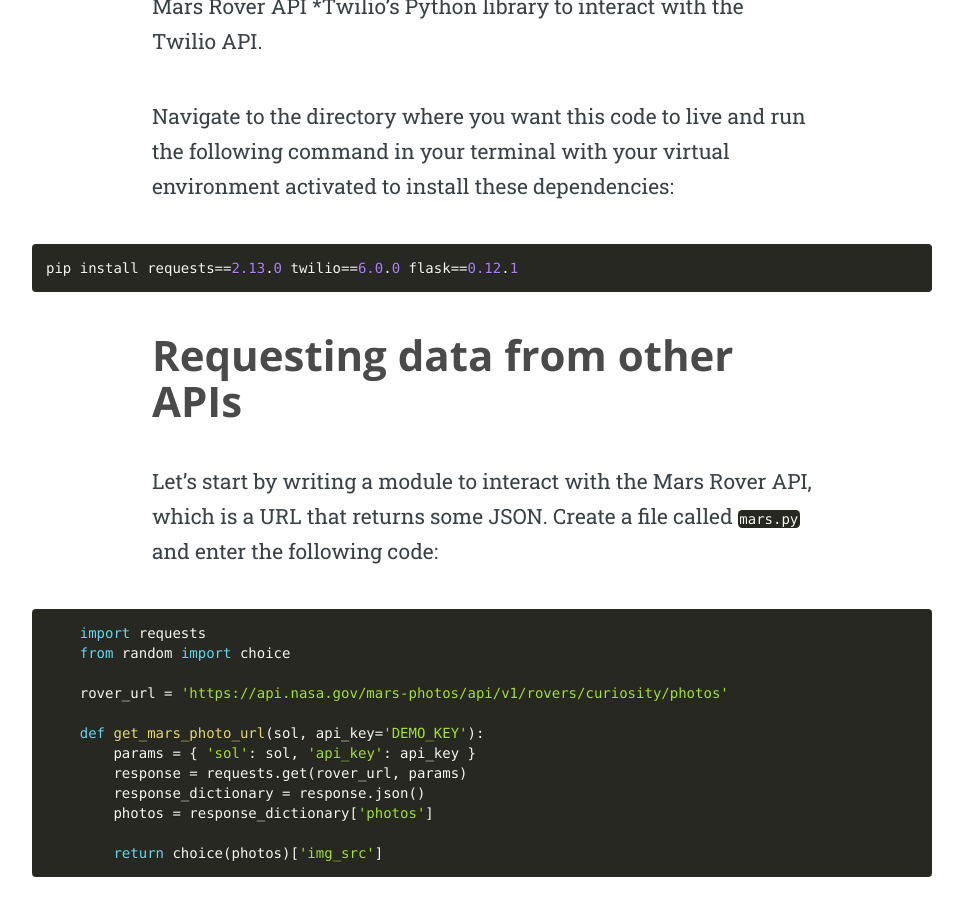
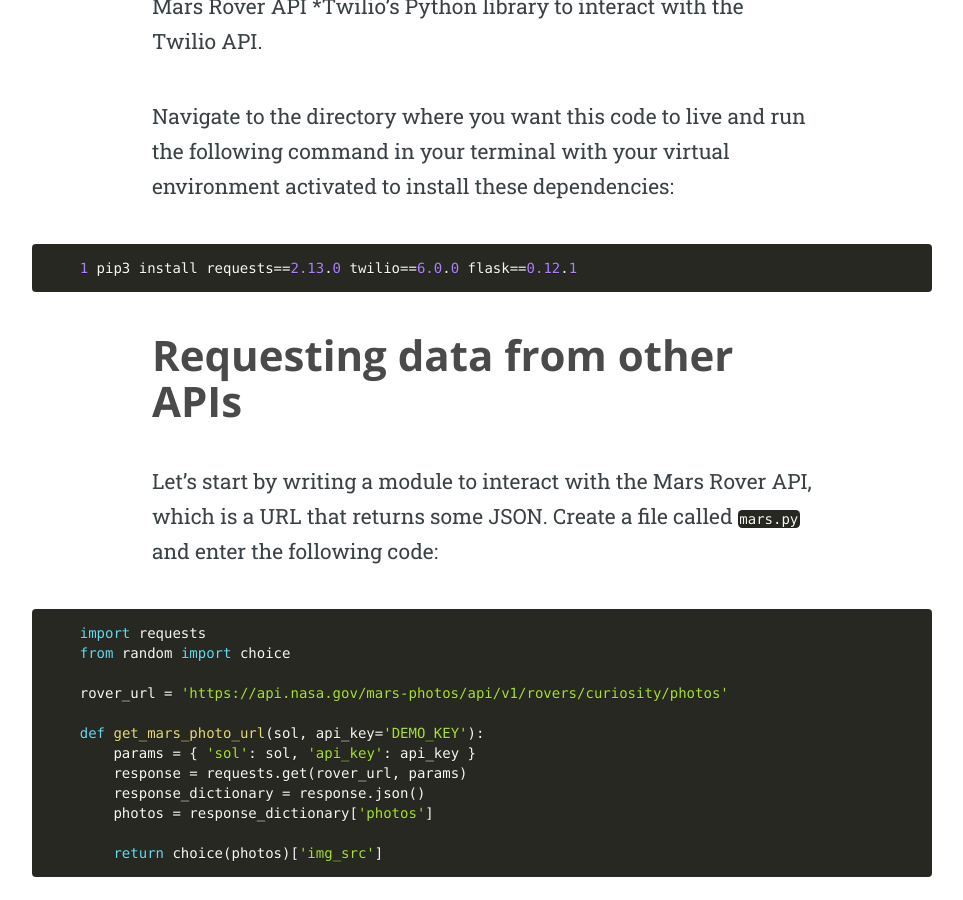
Before and after one commit to boubli/Youssef-Boubli, a Jekyll site: the page built from _posts/2019-01-16-Python-robot.md, in a window 1280 px wide and 900 px high, scrolled down 2049 px. Shown: the whole window, without its empty margins (158-1121 px from the left). Built offline with Jekyll 4.4.1, drawn with Linux system fonts in a browser that asks for light colours; some web fonts are replaced; some of the changed text lies outside the part shown.

Commit message:
Update 2019-01-16-Python-robot.md

````diff
--- a/_posts/2019-01-16-Python-robot.md
+++ b/_posts/2019-01-16-Python-robot.md
@@ -26,7 +26,7 @@ Now that your environment is set up, you’re going to need to install the libra
 Navigate to the directory where you want this code to live and run the following command in your terminal with your virtual environment activated to install these dependencies:
 
 ```python
-pip install requests==2.13.0 twilio==6.0.0 flask==0.12.1
+	1 pip3 install requests==2.13.0 twilio==6.0.0 flask==0.12.1
 ```
 
 # Requesting data from other APIs
````
Also changed, not shown: other parts of _posts/2019-01-16-Python-robot.md (+1 -1 lines).
